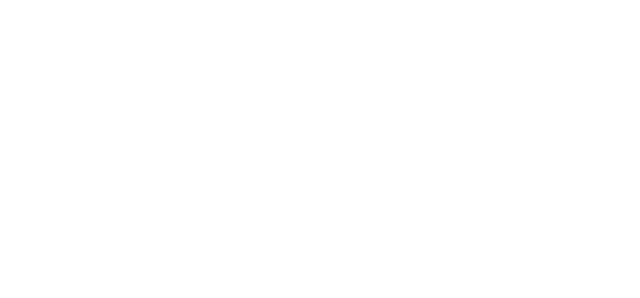
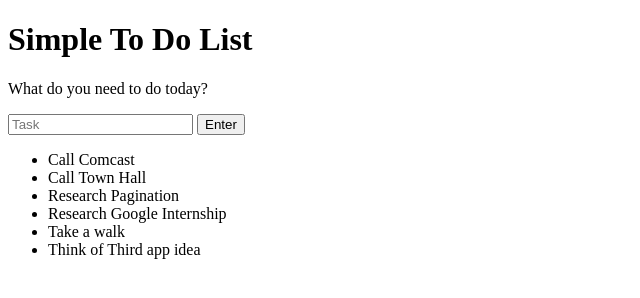
Before and after one commit to josue-belacy/todolist, a plain HTML site: page index.html in a window 1280 px wide. Shown: the whole page, without its empty margins (0-640 px from the left). Drawn offline with Linux system fonts and the light colour scheme.

Commit message:
Basic outline has been created

```diff
--- a/index.html
+++ b/index.html
@@ -7,6 +7,17 @@
   <title>Simple To Do List</title>
 </head>
 <body>
-
+  <h1>Simple To Do List</h1>
+  <p id="">What do you need to do today?</p>
+  <input id="userinput" type="text" placeholder="Task">
+  <button id="enter">Enter</button>
+  <ul>
+    <li>Call Comcast</li>
+    <li>Call Town Hall</li>
+    <li>Research Pagination</li>
+    <li>Research Google Internship</li>
+    <li>Take a walk</li>
+    <li>Think of Third app idea</li>
+  </ul>
 </body>
 </html>
```
